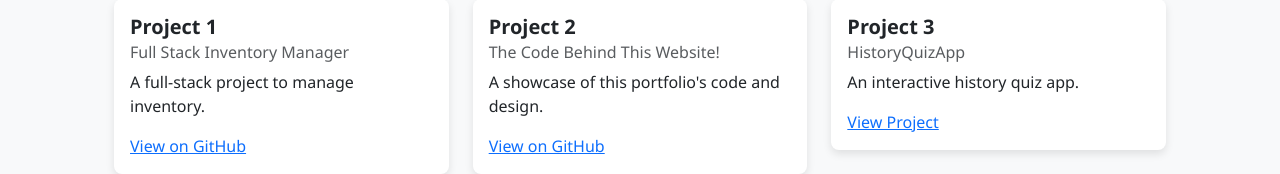
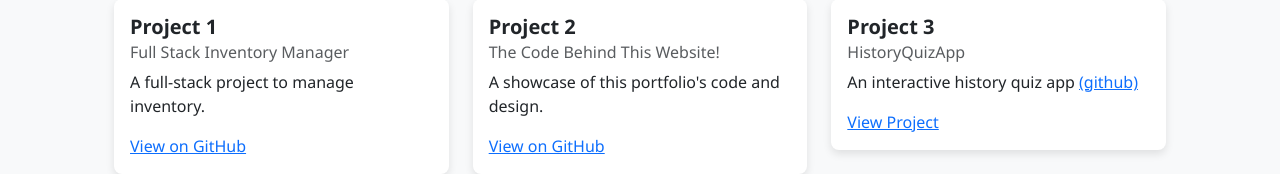
Before and after one commit to J3NKO/Personal-Website, a website: page index.html in a window 1280 px wide. Shown: the part 2069-2243 px from the top of the page. Drawn offline with nearby package versions, Linux system fonts and the light colour scheme.

Commit message:
Added Link to Git Hub for project

```diff
--- a/index.html
+++ b/index.html
@@ -127,7 +127,7 @@
                         <div class="card-body">
                             <h5 class="card-title">Project 3</h5>
                             <h6 class="card-subtitle mb-2 text-muted">HistoryQuizApp</h6>
-                            <p class="card-text">An interactive history quiz app.</p>
+                            <p class="card-text">An interactive history quiz app <a href="https://github.com/J3NKO/HistoryQuizApp" target="_blank">(github)</a></p>
                             <a href="https://j3nko.github.io/HistoryQuizApp/" class="card-link" target="_blank">View Project</a>
                         </div>
                     </div>
```
